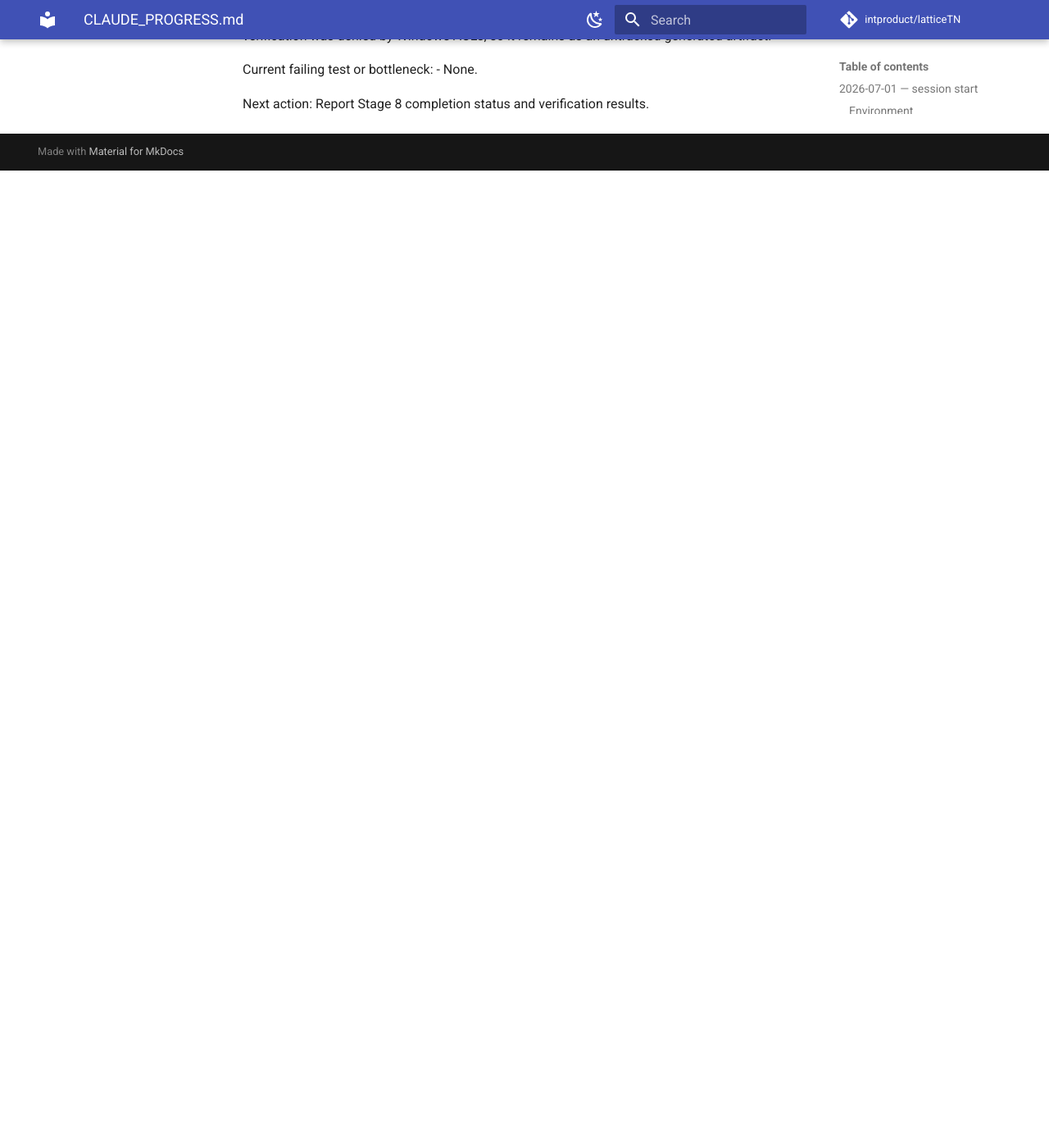
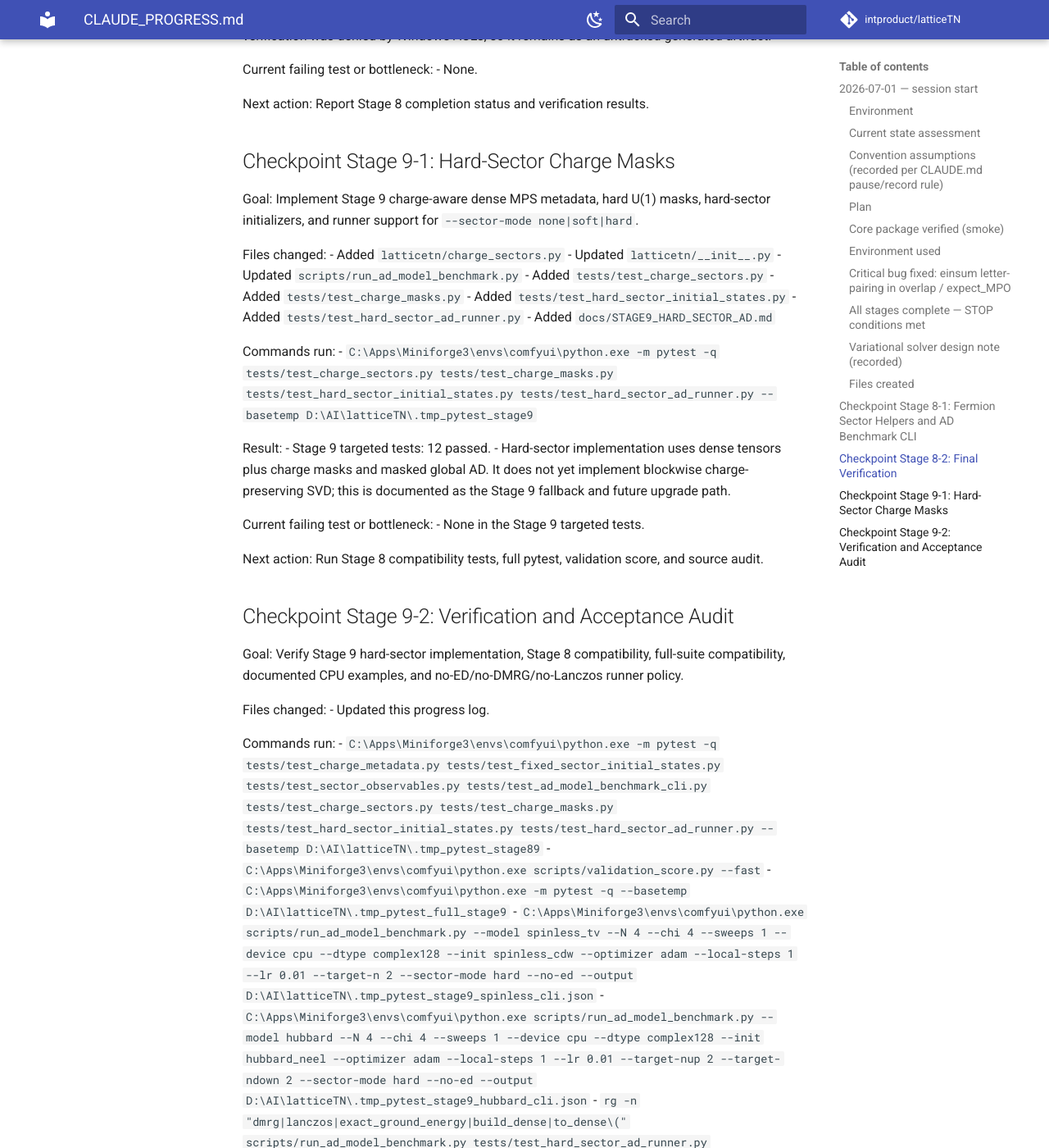
Before and after one commit to intproduct/latticeTN, an MkDocs documentation site: the page built from docs/CLAUDE_PROGRESS.md, in a window 1280 px wide and 1400 px high, scrolled down 4649 px. Shown: the whole window at 82% size. Built offline with MkDocs 1.6.1 and Material for MkDocs 9.7.7, drawn with Linux system fonts in a browser that asks for light colours; comment, search, counter and statistics services are not loaded; before the commit the page ends 4857 px from its top, so only the background shows below that; some of the changed text lies outside the part shown.

Commit message:
Add Charge-Aware Fixed-Sector AD and Hard U(1) Constraints

````diff
--- a/docs/CLAUDE_PROGRESS.md
+++ b/docs/CLAUDE_PROGRESS.md
@@ -187,3 +187,74 @@
 
 Next action:
 Report Stage 8 completion status and verification results.
+
+## Checkpoint Stage 9-1: Hard-Sector Charge Masks
+
+Goal:
+Implement Stage 9 charge-aware dense MPS metadata, hard U(1) masks, hard-sector
+initializers, and runner support for `--sector-mode none|soft|hard`.
+
+Files changed:
+- Added `latticetn/charge_sectors.py`
+- Updated `latticetn/__init__.py`
+- Updated `scripts/run_ad_model_benchmark.py`
+- Added `tests/test_charge_sectors.py`
+- Added `tests/test_charge_masks.py`
+- Added `tests/test_hard_sector_initial_states.py`
+- Added `tests/test_hard_sector_ad_runner.py`
+- Added `docs/STAGE9_HARD_SECTOR_AD.md`
+
+Commands run:
+- `C:\Apps\Miniforge3\envs\comfyui\python.exe -m pytest -q tests/test_charge_sectors.py tests/test_charge_masks.py tests/test_hard_sector_initial_states.py tests/test_hard_sector_ad_runner.py --basetemp D:\AI\latticeTN\.tmp_pytest_stage9`
+
+Result:
+- Stage 9 targeted tests: 12 passed.
+- Hard-sector implementation uses dense tensors plus charge masks and masked
+  global AD. It does not yet implement blockwise charge-preserving SVD; this is
+  documented as the Stage 9 fallback and future upgrade path.
+
+Current failing test or bottleneck:
+- None in the Stage 9 targeted tests.
+
+Next action:
+Run Stage 8 compatibility tests, full pytest, validation score, and source audit.
+
+## Checkpoint Stage 9-2: Verification and Acceptance Audit
+
+Goal:
+Verify Stage 9 hard-sector implementation, Stage 8 compatibility, full-suite
+compatibility, documented CPU examples, and no-ED/no-DMRG/no-Lanczos runner
+policy.
+
+Files changed:
+- Updated this progress log.
+
+Commands run:
+- `C:\Apps\Miniforge3\envs\comfyui\python.exe -m pytest -q tests/test_charge_metadata.py tests/test_fixed_sector_initial_states.py tests/test_sector_observables.py tests/test_ad_model_benchmark_cli.py tests/test_charge_sectors.py tests/test_charge_masks.py tests/test_hard_sector_initial_states.py tests/test_hard_sector_ad_runner.py --basetemp D:\AI\latticeTN\.tmp_pytest_stage89`
+- `C:\Apps\Miniforge3\envs\comfyui\python.exe scripts/validation_score.py --fast`
+- `C:\Apps\Miniforge3\envs\comfyui\python.exe -m pytest -q --basetemp D:\AI\latticeTN\.tmp_pytest_full_stage9`
+- `C:\Apps\Miniforge3\envs\comfyui\python.exe scripts/run_ad_model_benchmark.py --model spinless_tv --N 4 --chi 4 --sweeps 1 --device cpu --dtype complex128 --init spinless_cdw --optimizer adam --local-steps 1 --lr 0.01 --target-n 2 --sector-mode hard --no-ed --output D:\AI\latticeTN\.tmp_pytest_stage9_spinless_cli.json`
+- `C:\Apps\Miniforge3\envs\comfyui\python.exe scripts/run_ad_model_benchmark.py --model hubbard --N 4 --chi 4 --sweeps 1 --device cpu --dtype complex128 --init hubbard_neel --optimizer adam --local-steps 1 --lr 0.01 --target-nup 2 --target-ndown 2 --sector-mode hard --no-ed --output D:\AI\latticeTN\.tmp_pytest_stage9_hubbard_cli.json`
+- `rg -n "dmrg|lanczos|exact_ground_energy|build_dense|to_dense\(" scripts/run_ad_model_benchmark.py tests/test_hard_sector_ad_runner.py tests/test_ad_model_benchmark_cli.py docs/STAGE9_HARD_SECTOR_AD.md`
+- `rg -n "V100|A100|RTX" scripts/run_ad_model_benchmark.py docs/STAGE9_HARD_SECTOR_AD.md latticetn/charge_sectors.py tests/test_hard_sector_ad_runner.py`
+
+Result:
+- Stage 8 + Stage 9 targeted tests: 24 passed.
+- Fast validation score: PASS.
+- Full pytest suite: exited 0.
+- Spinless hard-sector CPU CLI example passed with `<N>=2`, `Var(N)=0`,
+  `max_forbidden_abs=0`, and `max_forbidden_grad_abs=0`.
+- Hubbard hard-sector CPU CLI example passed with `<N_up>=2`, `<N_down>=2`,
+  `Var(N_tot)=0`, `max_forbidden_abs=0`, and `max_forbidden_grad_abs=0`.
+- Source audit found no forbidden ED/dense-builder calls in the runner; only
+  result field names and test assertions mention DMRG/Lanczos status.
+- No hardcoded GPU model names were found in the new Stage 9 runner/docs/core
+  files checked.
+- CUDA hard-sector smoke is included with clean skip when CUDA is unavailable;
+  in this environment CUDA was available during targeted tests.
+
+Current failing test or bottleneck:
+- None.
+
+Next action:
+Report Stage 9 completion status.
--- /dev/null
+++ b/docs/STAGE9_HARD_SECTOR_AD.md
@@ -0,0 +1,234 @@
+# Stage 9: Charge-Aware Fixed-Sector AD and Hard U(1) Constraints
+
+Stage 9 upgrades the Stage 8 soft fixed-sector workflow to a correctness-first
+hard-sector path. Tensors are still ordinary dense PyTorch tensors, but each MPS
+site tensor now has a charge mask derived from virtual bond charge metadata.
+Forbidden tensor entries are forced to zero during initialization, after
+backward, and after optimizer steps.
+
+## What Stage 9 Adds
+
+- `latticetn.charge_sectors`
+  - spinless U(1) virtual bond sectors
+  - Hubbard U(1) x U(1) virtual bond sectors
+  - spinless and Hubbard tensor charge masks
+  - `ChargeAwareMPS` metadata wrapper
+  - mask application, forbidden-gradient zeroing, and forbidden-entry checks
+  - hard-sector product MPS initializers
+- `scripts/run_ad_model_benchmark.py --sector-mode none|soft|hard`
+  - `none`: no sector penalty or hard mask
+  - `soft`: Stage 8 soft expectation-value penalty
+  - `hard`: Stage 9 charge masks with masked AD updates
+
+## Stage 8 vs Stage 9
+
+Stage 8:
+
+- dense MPS
+- fixed-sector product initialization
+- sector diagnostics
+- optional soft penalty such as `lambda_n * (<N> - N_target)^2`
+
+Stage 9:
+
+- dense MPS plus virtual charge metadata
+- hard boolean masks on every MPS tensor
+- forbidden values zeroed after initialization and optimizer steps
+- forbidden gradients zeroed after backward
+- diagnostics for `max_forbidden_abs` and `max_forbidden_grad_abs`
+
+The hard mask prevents represented basis amplitudes from leaving the target
+sector. This is stronger than a soft penalty, which only discourages leakage in
+the loss.
+
+## Charge Rules
+
+Spinless fermion U(1):
+
+```text
+q(local_state) = n in {0, 1}
+Q_right = Q_left + n[s]
+```
+
+For target total particle number `N_target`, bond charges are cumulative left
+particle numbers. The left boundary is `0`; the right boundary is `N_target`.
+
+Hubbard U(1) x U(1):
+
+```text
+q(local_state) = (n_up, n_down)
+Q_up_right   = Q_up_left   + n_up[s]
+Q_down_right = Q_down_left + n_down[s]
+```
+
+The local basis remains:
+
+```text
+0 -> |0>
+1 -> |up>
+2 -> |down>
+3 -> |up,down>
+```
+
+The left boundary is `(0, 0)`; the right boundary is
+`(target_nup, target_ndown)`.
+
+## Current AD Implementation
+
+The Stage 9 hard-sector runner uses a masked global AD fallback:
+
+1. Build a `ChargeAwareMPS`.
+2. Apply charge masks before optimization.
+3. Compute the differentiable Rayleigh quotient through the existing native
+   MPS/MPO contraction.
+4. Run `loss.backward()`.
+5. Zero forbidden gradients.
+6. Take an optimizer step.
+7. Reapply charge masks.
+8. Report sector diagnostics and forbidden-entry diagnostics.
+
+This preserves the hard sector for the current dense MPS tensors.
+
+## Current Limitation
+
+Stage 9 does not yet implement blockwise charge-preserving two-site SVD. It also
+does not provide a high-performance block-sparse tensor backend. If a future
+stage returns to two-site hard-sector updates, the split should be upgraded to a
+blockwise SVD by intermediate charge sector, then reassembled into dense tensors
+or migrated to a true block-sparse layout.
+
+## Runner Examples
+
+PowerShell spinless CPU smoke:
+
+```powershell
+$env:PYTHONPATH="."
+python .\scripts\run_ad_model_benchmark.py `
+  --model spinless_tv `
+  --N 4 `
+  --chi 4 `
+  --sweeps 1 `
+  --device cpu `
+  --dtype complex128 `
+  --init spinless_cdw `
+  --optimizer adam `
+  --local-steps 1 `
+  --lr 0.01 `
+  --target-n 2 `
+  --sector-mode hard `
+  --no-ed
+```
+
+PowerShell Hubbard CPU smoke:
+
+```powershell
+$env:PYTHONPATH="."
+python .\scripts\run_ad_model_benchmark.py `
+  --model hubbard `
+  --N 4 `
+  --chi 4 `
+  --sweeps 1 `
+  --device cpu `
+  --dtype complex128 `
+  --init hubbard_neel `
+  --optimizer adam `
+  --local-steps 1 `
+  --lr 0.01 `
+  --target-nup 2 `
+  --target-ndown 2 `
+  --sector-mode hard `
+  --no-ed
+```
+
+PowerShell spinless GPU/auto benchmark:
+
+```powershell
+$env:PYTHONPATH="."
+python .\scripts\run_ad_model_benchmark.py `
+  --model spinless_tv `
+  --N 80 `
+  --chi 64 `
+  --sweeps 6 `
+  --device auto `
+  --dtype complex64 `
+  --init spinless_cdw `
+  --optimizer lbfgs `
+  --local-steps 1 `
+  --lbfgs-iters 10 `
+  --lr 1.0 `
+  --target-n 40 `
+  --sector-mode hard `
+  --no-ed
+```
+
+PowerShell Hubbard GPU/auto benchmark:
+
+```powershell
+$env:PYTHONPATH="."
+python .\scripts\run_ad_model_benchmark.py `
+  --model hubbard `
+  --N 40 `
+  --chi 64 `
+  --sweeps 6 `
+  --device auto `
+  --dtype complex64 `
+  --init hubbard_neel `
+  --optimizer lbfgs `
+  --local-steps 1 `
+  --lbfgs-iters 10 `
+  --lr 1.0 `
+  --target-nup 20 `
+  --target-ndown 20 `
+  --sector-mode hard `
+  --no-ed
+```
+
+Bash spinless CPU smoke:
+
+```bash
+PYTHONPATH=. python scripts/run_ad_model_benchmark.py \
+  --model spinless_tv \
+  --N 4 \
+  --chi 4 \
+  --sweeps 1 \
+  --device cpu \
+  --dtype complex128 \
+  --init spinless_cdw \
+  --optimizer adam \
+  --local-steps 1 \
+  --lr 0.01 \
+  --target-n 2 \
+  --sector-mode hard \
+  --no-ed
+```
+
+Bash Hubbard CPU smoke:
+
+```bash
+PYTHONPATH=. python scripts/run_ad_model_benchmark.py \
+  --model hubbard \
+  --N 4 \
+  --chi 4 \
+  --sweeps 1 \
+  --device cpu \
+  --dtype complex128 \
+  --init hubbard_neel \
+  --optimizer adam \
+  --local-steps 1 \
+  --lr 0.01 \
+  --target-nup 2 \
+  --target-ndown 2 \
+  --sector-mode hard \
+  --no-ed
+```
+
+## Benchmark Policy
+
+The Stage 9 runner continues the Stage 8 large-system policy:
+
+- ED status is `skipped by design`.
+- Classical DMRG is not used.
+- Lanczos is not used.
+- Dense Hamiltonians are not constructed.
+- Device selection is dynamic through `--device auto|cpu|cuda`.
+- CUDA tests cleanly skip when CUDA is not available.
--- a/latticetn/__init__.py
+++ b/latticetn/__init__.py
@@ -21,7 +21,7 @@
 )
 from .fermion_operators import fermion_operators, hubbard_local_operators
 from . import model_builder
-from . import charges, initial_states, sector_observables
+from . import charges, charge_sectors, initial_states, sector_observables
 from .mpo import MPO
 from .mps import MPS
 
@@ -37,6 +37,7 @@
     "exact_ground_energy",
     "model_builder",
     "charges",
+    "charge_sectors",
     "initial_states",
     "sector_observables",
     "MPO",
````
Also changed, not shown: 6 other files.
